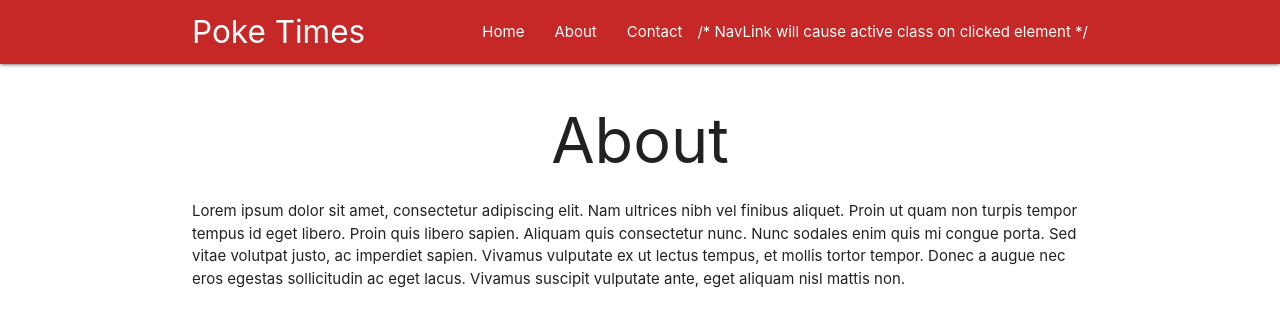
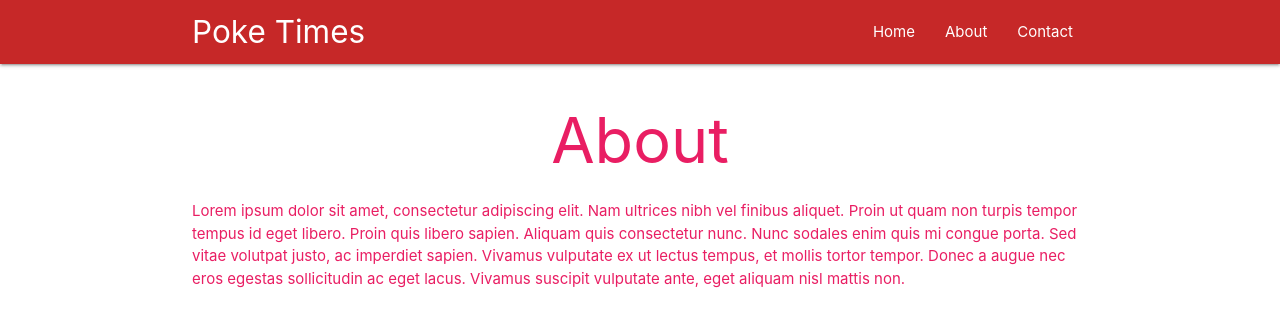
Before and after one commit to mikecokina/react_learn, a React (Create React App) app in the folder complete-react-tutorial/poketimes/: page /about in a window 1280 px wide. Shown: the top 326 px of the page. Built offline with nearby package versions, Linux system fonts and the light colour scheme.

Commit message:
higher order component (wrapper, decorator??)

```diff
--- a/complete-react-tutorial/poketimes/src/components/About.js
+++ b/complete-react-tutorial/poketimes/src/components/About.js
@@ -1,4 +1,6 @@
 import React from 'react'
+import Rainbow from '../hoc/Rainbow'
+
 
 const About = () => {
     return (
@@ -9,4 +11,4 @@
     )
 };
 
-export default About
+export default Rainbow(About)
--- a/complete-react-tutorial/poketimes/src/components/Contact.js
+++ b/complete-react-tutorial/poketimes/src/components/Contact.js
@@ -1,6 +1,10 @@
 import React from 'react'
 
-const Contact = () => {
+const Contact = (props) => {
+    // setTimeout(() => {
+    //     props.history.push('/about')
+    // }, 2000);
+
     return (
         <div className="container">
             <h1 className="center">Contact</h1>
--- a/complete-react-tutorial/poketimes/src/components/Navbar.js
+++ b/complete-react-tutorial/poketimes/src/components/Navbar.js
@@ -1,8 +1,10 @@
 import React from 'react'
-import {Link, NavLink} from 'react-router-dom'
+import {Link, NavLink, withRouter} from 'react-router-dom'
 
 
-const Navbar = () => {
+const Navbar = (props) => {
+    console.log(props);
+
     return (
         <nav className="nav-wrapper red darken-3">
             <div className="container">
@@ -12,7 +14,6 @@
                     <li><Link to="/">Home</Link></li>
                     <li><Link to="/about">About</Link></li>
                     <li><NavLink to="/contact">Contact</NavLink></li>
-                    /* NavLink will cause active class on clicked element */
                 </ul>
             </div>
         </nav>
@@ -20,4 +21,4 @@
 };
 
 
-export default Navbar
+export default withRouter(Navbar)
--- /dev/null
+++ b/complete-react-tutorial/poketimes/src/hoc/Rainbow.js
@@ -0,0 +1,19 @@
+// higher order component
+import React from 'react'
+
+const Rainbow = (WrappedComponent) => {
+    const colors = ["red", "pink", "orange", "blue", "green", "yellow"];
+    const randomColor = colors[Math.floor(Math.random() * 5)];
+    const  className = randomColor + "-text";
+
+
+    return (props) => {
+        return(
+            <div className={className}>
+                <WrappedComponent {...props} />
+            </div>
+        )
+    }
+};
+
+export default Rainbow
```
